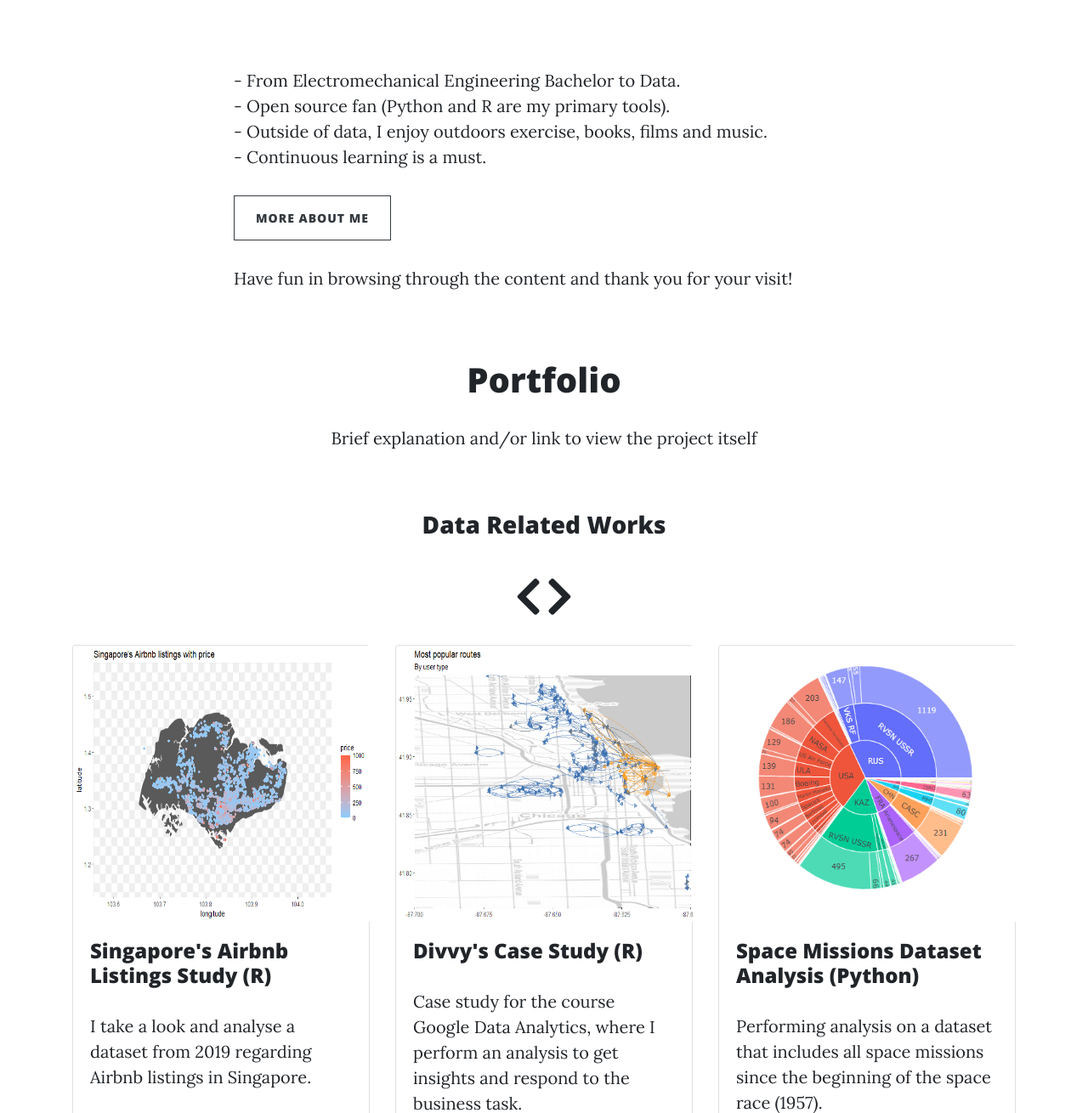
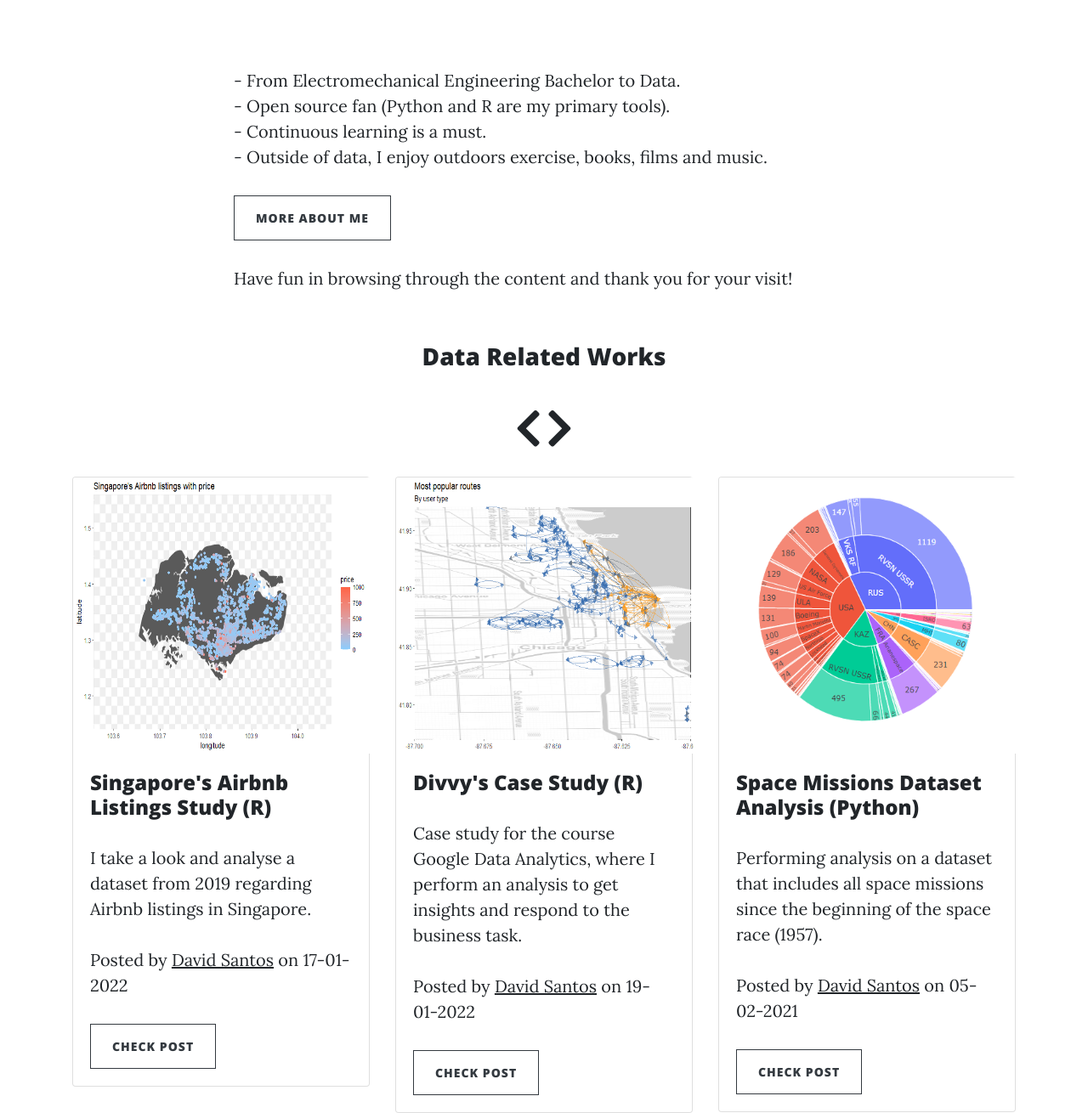
Before and after one commit to DavidSantos93/Portfolio, a Flask app: page / in a window 1280 px wide. Shown: the part 532-1842 px from the top of the page at 85% size. Run offline with Flask 2, Linux system fonts and the light colour scheme; data comes from the database, SQL or seed files in the repository; some libraries are stand-ins or nearby versions.

Commit message:
added some comments

```diff
--- a/templates/contact.html
+++ b/templates/contact.html
@@ -14,12 +14,12 @@
   <!-- Bootstrap core CSS -->
   <link href="{{ url_for('static', filename='vendor/bootstrap/css/bootstrap.min.css') }}" rel="stylesheet">
 
-  <!-- Custom fonts for this template -->
+  <!-- Custom fonts -->
   <link href="{{ url_for('static', filename='vendor/fontawesome-free/css/all.min.css')}}" rel="stylesheet" type="text/css">
   <link href='https://fonts.googleapis.com/css?family=Lora:400,700,400italic,700italic' rel='stylesheet' type='text/css'>
   <link href='https://fonts.googleapis.com/css?family=Open+Sans:300italic,400italic,600italic,700italic,800italic,400,300,600,700,800' rel='stylesheet' type='text/css'>
 
-  <!-- Custom styles for this template -->
+  <!-- Custom styles -->
   <link href="{{ url_for('static', filename='css/clean-blog.css')}}" rel="stylesheet">
 
 </head>
@@ -118,4 +118,4 @@
 {% endif %}
 {% include "footer.html" %}
 {% endblock %}
-<!-- endblock added to the end because somehow the footer was not showing up. -->
+<!-- endblock added to the end because the footer was not showing up. -->
--- a/templates/footer.html
+++ b/templates/footer.html
@@ -34,7 +34,7 @@
   <script src="{{ url_for('static', filename='vendor/jquery/jquery.min.js')}}"></script>
   <script src="{{ url_for('static', filename='vendor/bootstrap/js/bootstrap.bundle.min.js')}}"></script>
 
-  <!-- Custom scripts for this template -->
+  <!-- Custom scripts -->
   <script src="{{ url_for('static', filename='js/clean-blog.min.js')}}"></script>
 
 </body>
--- a/templates/header.html
+++ b/templates/header.html
@@ -14,12 +14,12 @@
   <!-- Bootstrap core CSS -->
   <link href="{{ url_for('static', filename='vendor/bootstrap/css/bootstrap.min.css') }}" rel="stylesheet">
 
-  <!-- Custom fonts for this template -->
+  <!-- Custom fonts -->
   <link href="{{ url_for('static', filename='vendor/fontawesome-free/css/all.min.css')}}" rel="stylesheet" type="text/css">
   <link href='https://fonts.googleapis.com/css?family=Lora:400,700,400italic,700italic' rel='stylesheet' type='text/css'>
   <link href='https://fonts.googleapis.com/css?family=Open+Sans:300italic,400italic,600italic,700italic,800italic,400,300,600,700,800' rel='stylesheet' type='text/css'>
 
-  <!-- Custom styles for this template -->
+  <!-- Custom styles -->
   <link href="{{ url_for('static', filename='css/clean-blog.css')}}" rel="stylesheet">
 
 </head>
--- a/templates/index.html
+++ b/templates/index.html
@@ -19,21 +19,21 @@
 <div class="container">
     <div class="row">
       <div class="col-lg-8 col-md-10 mx-auto">
-        <p>- From Electromechanical Engineering Bachelor to Data.<br>
-        - Open source fan (Python and R are my primary tools).<br>
-        - Outside of data, I enjoy outdoors exercise, books, films and music.<br>
-        - Continuous learning is a must.</p>
-        <a class="btn btn-outline-dark" href="/about">MORE ABOUT ME</a>
+        <p>
+          - From Electromechanical Engineering Bachelor to Data.<br>
+          - Open source fan (Python and R are my primary tools).<br>
+          - Continuous learning is a must.<br>
+          - Outside of data, I enjoy outdoors exercise, books, films and music.
+        </p>
+        <a class="btn btn-outline-dark" href="/about">
+          MORE ABOUT ME
+        </a>
         <p>Have fun in browsing through the content and thank you for your visit!</p>
       </div>
     </div>
 </div>
 
     <!-- Main Content ( First Carousel) -->
-<div class="portfolio-heading">
-  <h1>Portfolio</h1>
-  <p style="font-size:20px">Brief explanation and/or link to view the project itself</p>
-</div>
 
 <div class="works-heading">
   <h3>Data Related Works</h3>
```
